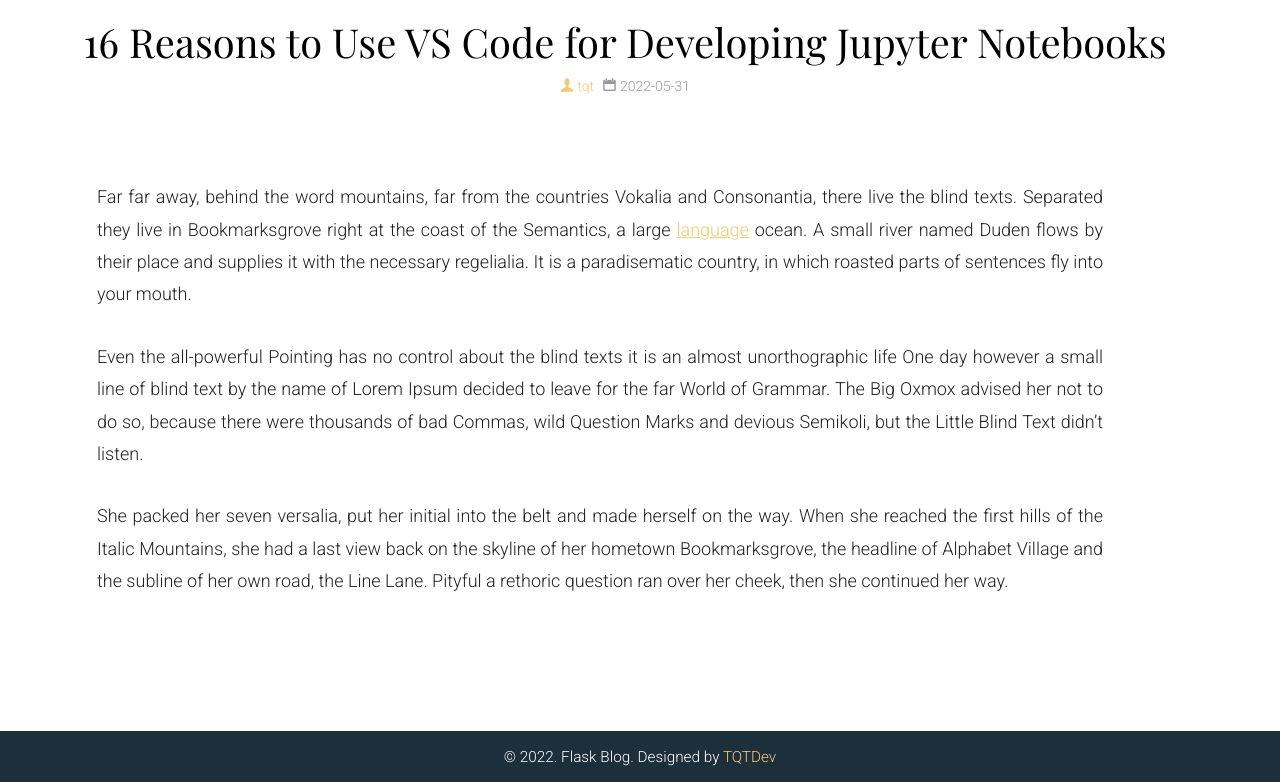
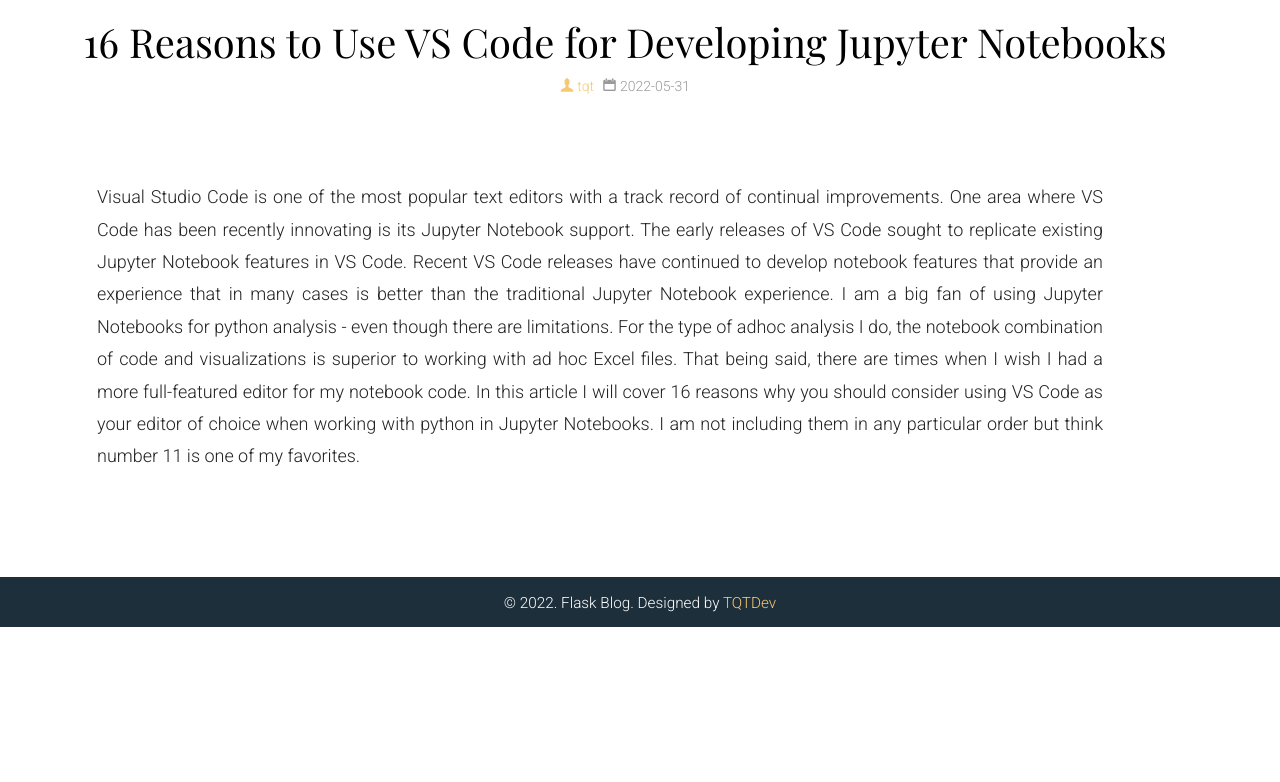
Before and after one commit to tqt97/Flask-Blog, a Flask app: page /post/2 in a window 1280 px wide. Shown: the part 240-1022 px from the top of the page. After the commit the page ends 867 px from the top, so only its background shows below. Run offline with Flask 2, Linux system fonts and the light colour scheme; data comes from the database, SQL or seed files in the repository; both versions use the stored data as it was after the commit; some libraries are stand-ins or nearby versions; some web fonts are replaced.

Commit message:
edit post

```diff
--- a/flaskblog/main/routes.py
+++ b/flaskblog/main/routes.py
@@ -10,7 +10,7 @@
 def home():
     page = request.args.get('page', 1, type=int)
     posts = Post.query.order_by(
-        Post.date_posted.desc()).paginate(page=page, per_page=5)
+        Post.date_posted.desc()).paginate(page=page, per_page=4)
     return render_template('home.html', title="Home page", posts=posts)
 
 
--- a/flaskblog/templates/errors/403.html
+++ b/flaskblog/templates/errors/403.html
@@ -1,4 +1,4 @@
-{% extends "layout.html" %}
+{% extends "base.html" %}
 
 {% block content %}
 <div class="content-section">
--- a/flaskblog/templates/errors/404.html
+++ b/flaskblog/templates/errors/404.html
@@ -1,4 +1,4 @@
-{% extends "layout.html" %}
+{% extends "base.html" %}
 
 {% block content %}
 <div class="content-section">
--- a/flaskblog/templates/errors/500.html
+++ b/flaskblog/templates/errors/500.html
@@ -1,4 +1,4 @@
-{% extends "layout.html" %}
+{% extends "base.html" %}
 
 {% block content %}
 <div class="content-section">
--- a/flaskblog/templates/posts/post.html
+++ b/flaskblog/templates/posts/post.html
@@ -8,7 +8,8 @@
             {{ post.title }}
         </h2>
         <span class="fh5co-meta animate-box">
-            <a href="{{ url_for('users.user_posts',username=post.author.username)  }}" class="mr-2">
+            <a href="{{ url_for('users.user_posts',username=post.author.username)  }}"
+                class="mr-2">
                 <i class="icon-user"></i>
                 {{ post.author.username }}
             </a>
@@ -29,29 +30,7 @@
         {% endif %}
         <div class="col-lg-12 content-article text-justify">
             <div class="cp-r animate-box">
-                <p>Far far away, behind the word mountains, far from the
-                    countries Vokalia and Consonantia, there live the blind
-                    texts. Separated they live in Bookmarksgrove right at
-                    the coast of the Semantics, a large <a href="#">language</a>
-                    ocean. A small river named
-                    Duden flows by their place and supplies it with the
-                    necessary regelialia. It is a paradisematic country, in
-                    which roasted parts of sentences fly into your mouth.
-                </p>
-                <p>Even the all-powerful Pointing has no control about the
-                    blind texts it is an almost unorthographic life One day
-                    however a small line of blind text by the name of Lorem
-                    Ipsum decided to leave for the far World of Grammar. The
-                    Big Oxmox advised her not to do so, because there were
-                    thousands of bad Commas, wild Question Marks and devious
-                    Semikoli, but the Little Blind Text didn’t listen. </p>
-                <p>She packed her seven versalia, put her initial into the
-                    belt and made herself on the way. When she reached the
-                    first hills of the Italic Mountains, she had a last view
-                    back on the skyline of her hometown Bookmarksgrove, the
-                    headline of Alphabet Village and the subline of her own
-                    road, the Line Lane. Pityful a rethoric question ran
-                    over her cheek, then she continued her way.</p>
+                {{ post.content }}
             </div>
         </div>
     </article>
```
Also changed, not shown: flaskblog/site.db, flaskblog/static/uploads/posts/1d95c31a37e40a8d.jpg (added), flaskblog/static/uploads/posts/828bfd98c58b5e7f.jpg (added), flaskblog/static/uploads/posts/88f115d65c269d74.jpg (added), flaskblog/static/uploads/posts/8fb40f879738bf85.png (added), flaskblog/static/uploads/posts/a3f786c34cb81068.jpg (added), flaskblog/static/uploads/posts/a87db236d58c0691.jpg (added), flaskblog/static/uploads/posts/dcdc9e09de20a991.png (added), flaskblog/static/uploads/posts/e4823a680ec42ef3.png (added), flaskblog/static/uploads/posts/eaacb05b7d22030f.png (added).
